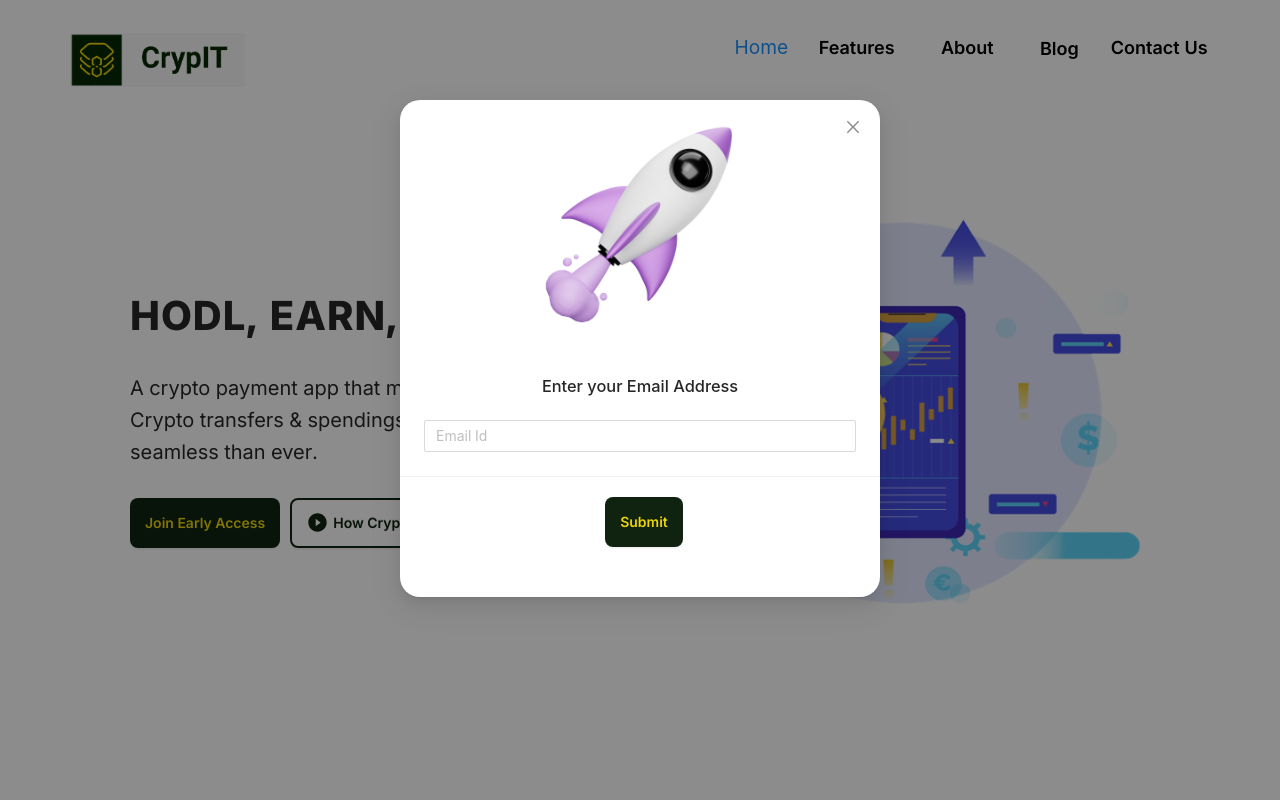
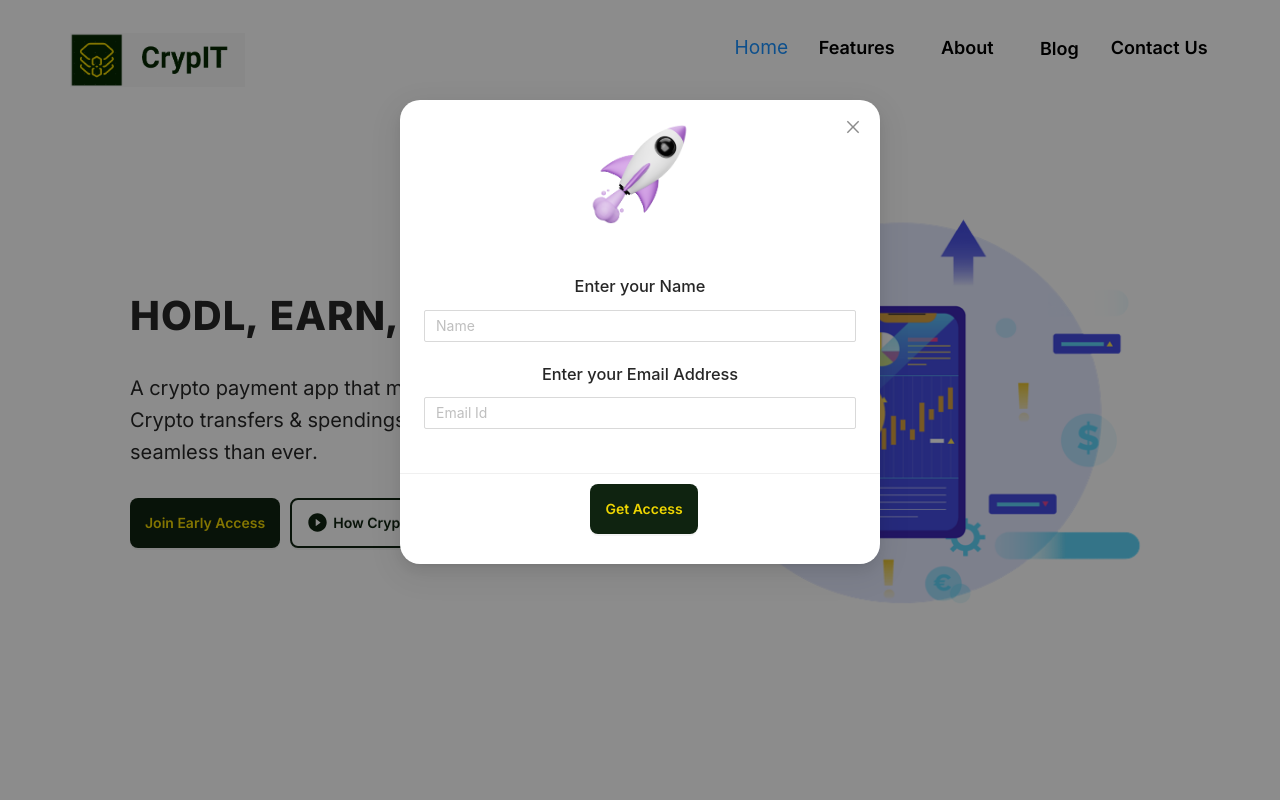
Before and after one commit to crypit-org/crypit-website, a React (Create React App) app: page / in a window 1280 px wide. Both pictures are taken after a click on the button "Join Early Access". Shown: the top 800 px of the page. Built offline with nearby package versions, Linux system fonts and the light colour scheme.

Commit message:
Hero section modal box functionality.

```diff
--- a/src/components/HeroSection/hero.css
+++ b/src/components/HeroSection/hero.css
@@ -74,12 +74,12 @@ p{
 .Rocket-img{
     display: block;
     margin: auto;
-    width: 200px;
+    width: 100px;
     margin-bottom: 50px;
-    height: 200px;
+    height: 100px;
 }
 .ant-modal-footer{
-    padding: 10px 16px 50px !important;
+    padding: 0px 16px 30px !important ;
 text-align: center !important;
 }
 .ant-modal{
--- a/src/components/HeroSection/hero.js
+++ b/src/components/HeroSection/hero.js
@@ -11,17 +11,24 @@ import { IconContext } from "react-icons";
 function HeroSection(props) {
   const [isModalVisible, setIsModalVisible] = useState(false);
 
+  //join early btn
   const showModal = () => {
     setIsModalVisible(true);
   };
 
-  const handleOk = () => {
+  //Get access btn
+  const joinEarly = () => {
+    setIsModalVisible(false);
+    alert("success!");
+  };
+
+  // cross icon
+  const handleCancel = () => {
     setIsModalVisible(false);
   };
 
-  const handleCancel = () => {
-    setIsModalVisible(false);
-  };
+
+
   return (
     <div className="hero-section">
       <div className="left-cont">
@@ -37,7 +44,7 @@ function HeroSection(props) {
         <Fade left>
           {" "}
           <div className="get-playstore">
-            <Button type="primary" className="join-early" onClick={showModal}>
+            <Button type="primary" className="join-early" onClick={()=>{showModal()}}>
               Join Early Access
             </Button>
             <Button type="primary" className="how-work">
@@ -60,13 +67,16 @@ function HeroSection(props) {
       </div>
       <Modal
         visible={isModalVisible}
-        onOk={handleOk}
-        okText="Submit"
+        onOk={joinEarly}
+        okText="Get Access"
+        onCancel={handleCancel}
         cancelButtonProps={{ style: { display: "none" } }}
       >
         <img className="Rocket-img" src={Rocket} alt="Rocket"/>
-        <h3 style={{textAlign:'center',marginBottom:"20px"}}>Enter your Email Address</h3>
-        <Input placeholder="Email Id" />
+        <h3 style={{textAlign:'center',marginBottom:"10px"}}>Enter your Name</h3>
+        <Input placeholder="Name" type="text" style={{marginBottom:"20px"}}/>
+        <h3 style={{textAlign:'center',marginBottom:"10px"}}>Enter your Email Address</h3>
+        <Input placeholder="Email Id" type="email" style={{marginBottom:"20px"}}/>
       </Modal>
 
       <div className="right-cont">
```
